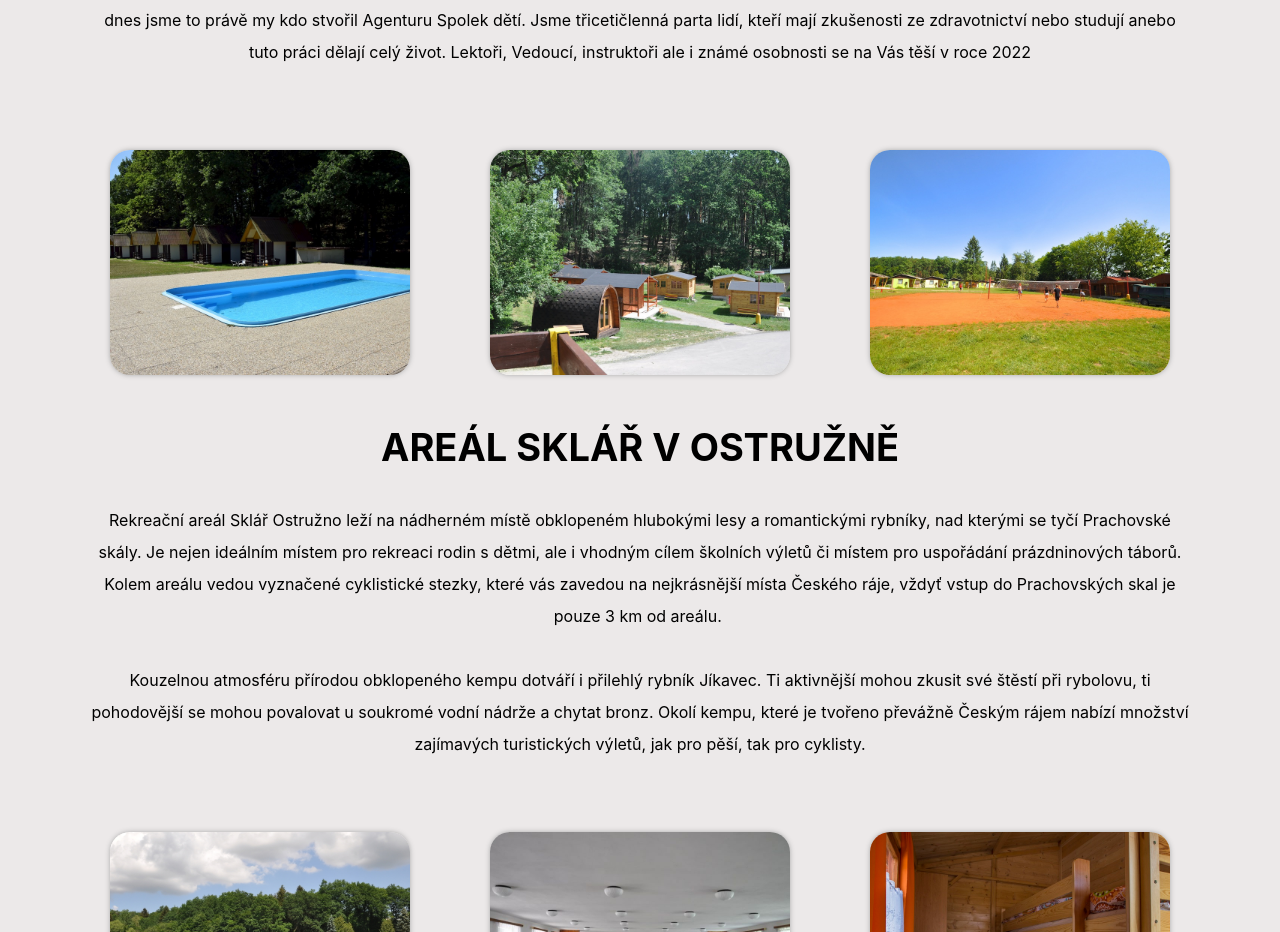
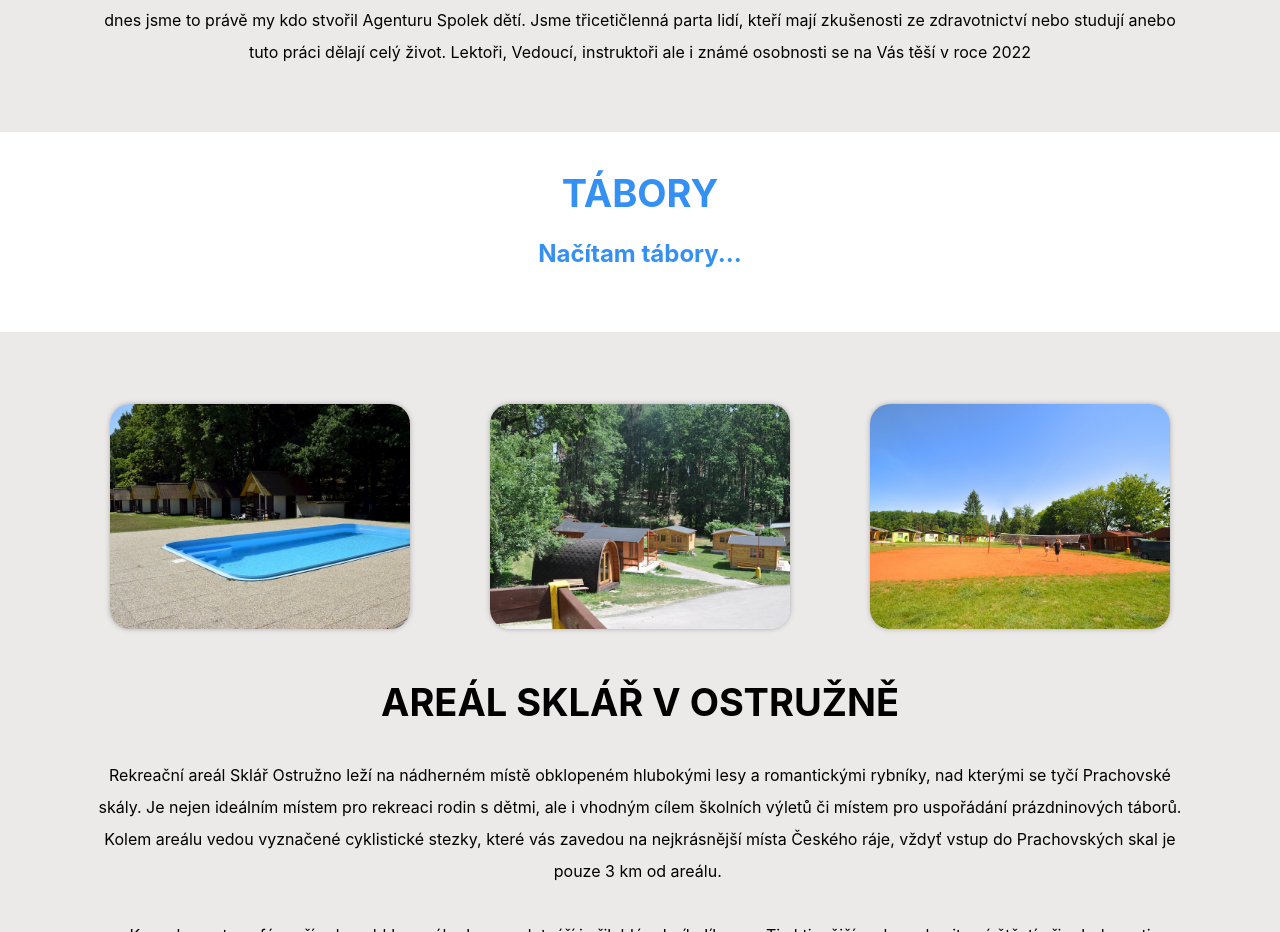
Before and after one commit to saltyfedor/spolekdeti, a React (Create React App) app: page / in a window 1280 px wide. Shown: the part 822-1754 px from the top of the page. Built offline with nearby package versions, Linux system fonts and the light colour scheme; no server answers.

Commit message:
added loading prop for camps section

```diff
--- a/src/App.js
+++ b/src/App.js
@@ -2,6 +2,7 @@ import React, {useState, useEffect} from 'react';
 import Navbar from './Components/Navbar'
 import TitleSection from './Components/TitleSection'
 import Camps from './Components/Camps.js'
+import CampsLoading from './Components/CampsLoading'
 import Locale from './Components/Locale.js'
 import Footer from './Components/Footer.js'
 import CampPage from './Components/CampPage'
@@ -40,7 +41,7 @@ const App = () => {
           <Switch>
           <Route exact path="/">
               <TitleSection />
-              {campData ? <Camps campData={campData}/> : null}
+              {campData ? <Camps campData={campData}/>: <CampsLoading/>}
             <Locale />
             <Footer />
           </Route>
--- /dev/null
+++ b/src/Components/CampsLoading.js
@@ -0,0 +1,22 @@
+import React from 'react'
+
+
+
+const CampsLoading = () => {
+
+    return (
+
+        <div  className="camp-section-container" >
+            <h1 className="camp-section-title">TÁBORY</h1>
+            <div className="camp-section">
+
+                   <h2 className="hero-sub-title tc">Načítam tábory...</h2>
+
+
+            </div>
+        </div>
+
+    )
+ }
+
+export default CampsLoading
```
